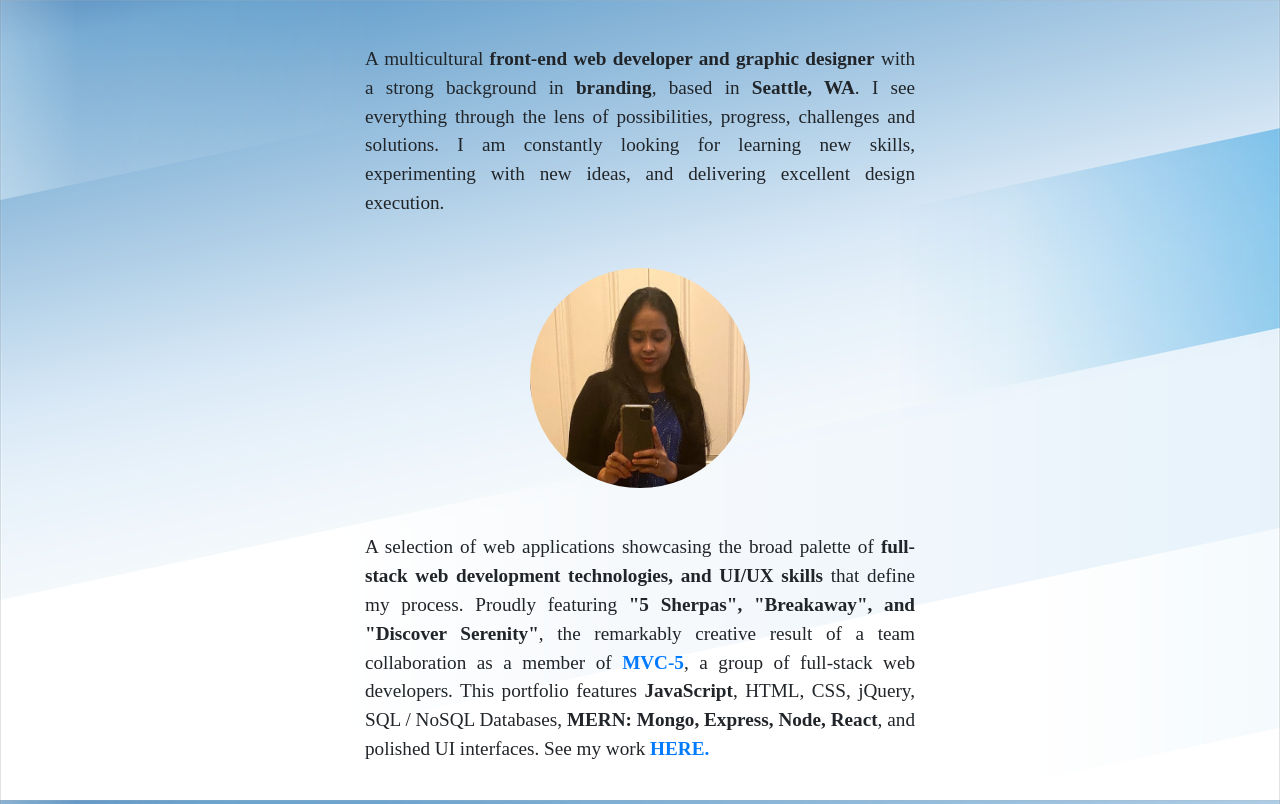
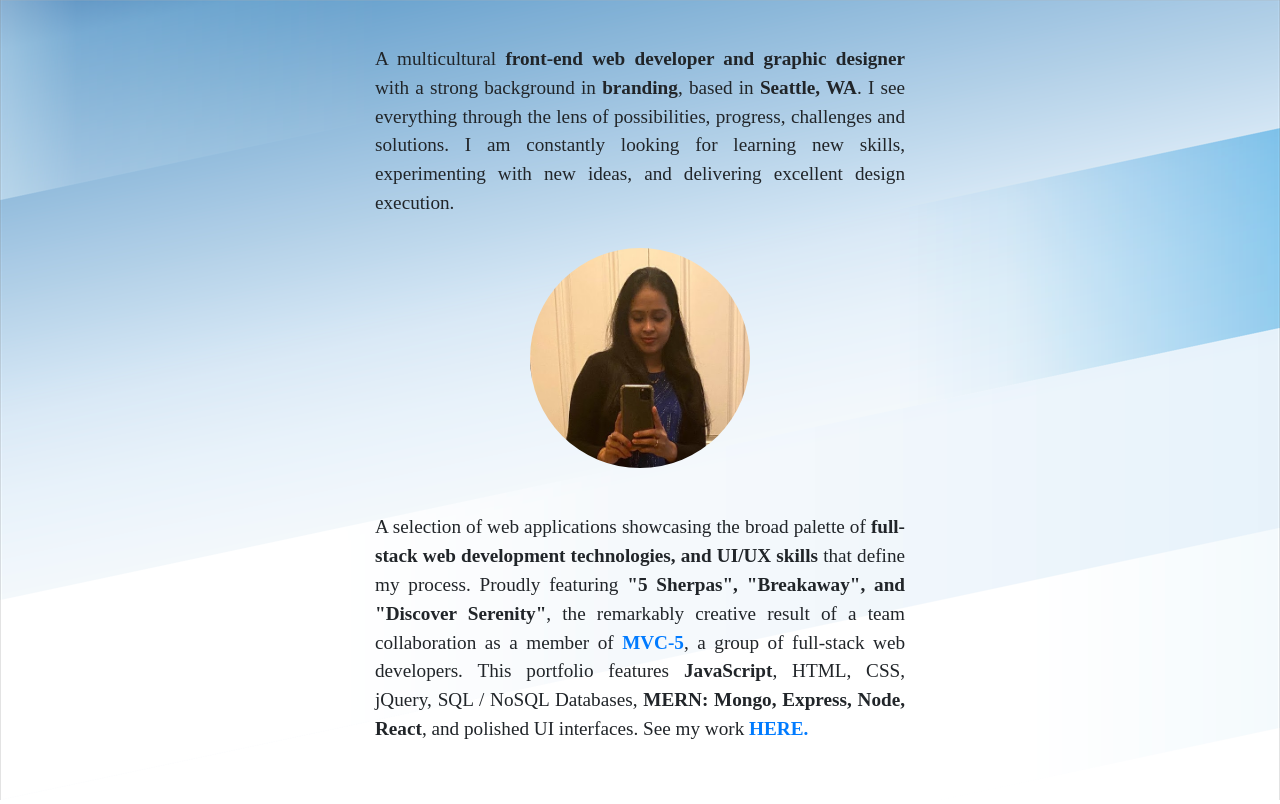
Before and after one commit to PratyushaRaghupatruni/react-portfolio, a React (Create React App) app: page /about in a window 1280 px wide. Built offline with nearby package versions, Linux system fonts and the light colour scheme.

Commit message:
added padding and margin to the aboutme

```diff
--- a/src/Components/About/index.js
+++ b/src/Components/About/index.js
@@ -8,7 +8,7 @@ export default function About() {
             <div className="container" style={{padding: '25px 0' }}>
               <div className="row">
                 <div className="col-12 text-center" style= {{margin: '0 auto',maxWidth: '600px',padding: '0 25px',}}>
-                  <p  style={{margin: '20px 0',textAlign: 'justify',fontSize:'1.2em',}}>
+                  <p  style={{margin: '20px 10px 0 10px',textAlign: 'justify',fontSize:'1.2em',}}>
                     A multicultural{" "}
                    <strong>front-end web developer and graphic designer</strong> with
                    a strong background in <strong>branding</strong>, based in{" "}
@@ -30,7 +30,7 @@ export default function About() {
         </div>
       <div className="row">
         <div className="col-12 text-center" style= {{margin: '0 auto', maxWidth: '600px',padding: '0 25px',}}>
-          <p  style={{margin: '40px 0',textAlign: 'justify',fontSize:'1.2em'}}>
+          <p  style={{margin: '40px 10px 52px 10px' ,textAlign: 'justify',fontSize:'1.2em'}}>
             A selection of web applications showcasing the broad palette of{" "}
             <strong>
               full-stack web development technologies, and UI/UX skills
```
Also changed, not shown: 1 other file (tests, documents, lock files or other folders).
